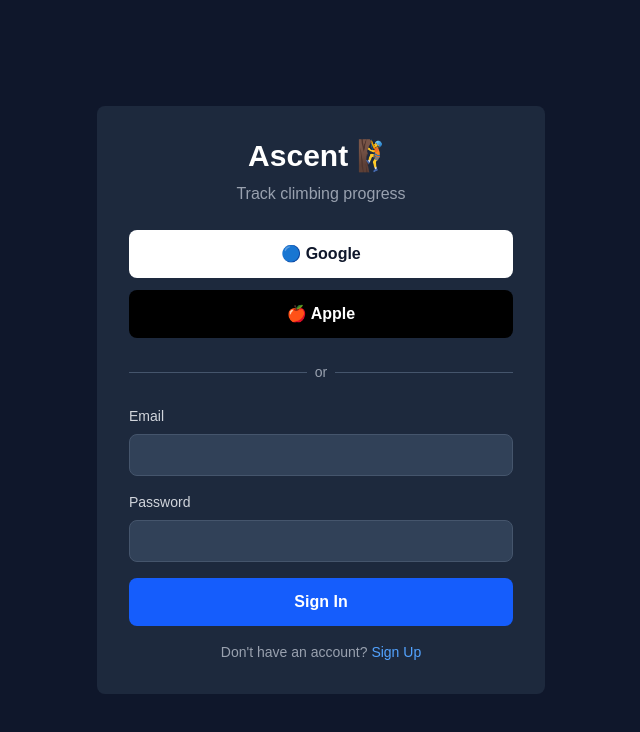
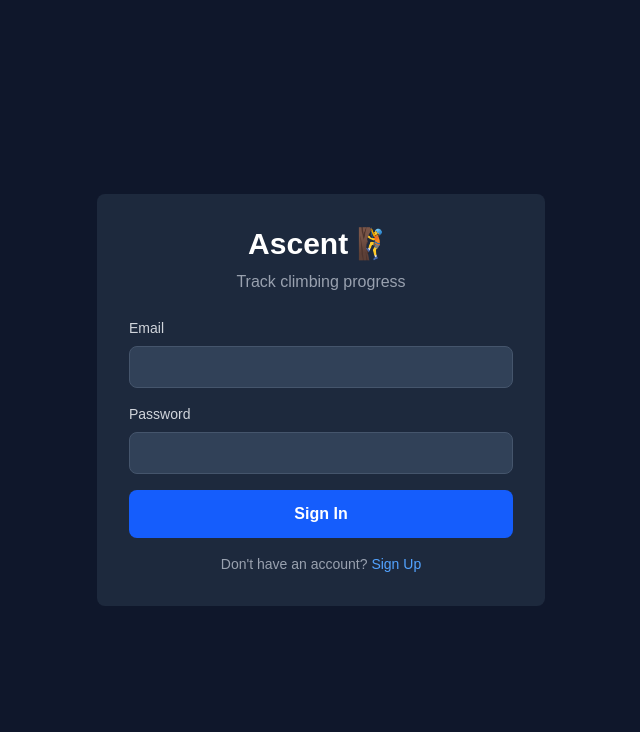
Before and after one commit to alexmyaibot/ascent, a Next.js app: page /login in a window 1280 px wide. Shown: the top 732 px of the page, without its empty margins (319-959 px from the left). Built offline with nearby package versions, Linux system fonts and the light colour scheme; no server answers.

Commit message:
Remove Google and Apple OAuth buttons (email/password only)

```diff
--- a/app/login/page.tsx
+++ b/app/login/page.tsx
@@ -10,11 +10,10 @@
   const [loading, setLoading] = useState(false)
   const [error, setError] = useState('')
   const [isSignUp, setIsSignUp] = useState(false)
-  const [oauthLoading, setOauthLoading] = useState<string | null>(null)
   const router = useRouter()
 
   useEffect(() => {
-    // Listen for OAuth callback
+    // Listen for auth state changes
     const { data: authListener } = supabase.auth.onAuthStateChange(
       async (event, session) => {
         if (event === 'SIGNED_IN' && session) {
@@ -50,23 +49,7 @@
     }
   }
 
-  const handleOAuthSignIn = async (provider: 'google' | 'apple') => {
-    setOauthLoading(provider)
-    setError('')
 
-    try {
-      const { error } = await supabase.auth.signInWithOAuth({
-        provider,
-        options: {
-          redirectTo: `${window.location.origin}/auth/callback`,
-        },
-      })
-      if (error) throw error
-    } catch (err: any) {
-      setError(err.message || `Failed to sign in with ${provider}`)
-      setOauthLoading(null)
-    }
-  }
 
   return (
     <div className="min-h-screen bg-slate-900 flex items-center justify-center">
@@ -74,33 +57,7 @@
         <h1 className="text-3xl font-bold text-white mb-2 text-center">Ascent 🧗</h1>
         <p className="text-gray-400 text-center mb-6">Track climbing progress</p>
 
-        {/* Social Sign In */}
-        <div className="space-y-3 mb-6">
-          <button
-            onClick={() => handleOAuthSignIn('google')}
-            disabled={oauthLoading === 'google'}
-            className="w-full px-4 py-3 bg-white hover:bg-gray-100 disabled:bg-gray-300 text-slate-900 font-bold rounded-lg flex items-center justify-center gap-2"
-          >
-            {oauthLoading === 'google' ? '🔄' : '🔵'} Google
-          </button>
-          <button
-            onClick={() => handleOAuthSignIn('apple')}
-            disabled={oauthLoading === 'apple'}
-            className="w-full px-4 py-3 bg-black hover:bg-gray-900 disabled:bg-gray-700 text-white font-bold rounded-lg flex items-center justify-center gap-2"
-          >
-            {oauthLoading === 'apple' ? '🔄' : '🍎'} Apple
-          </button>
-        </div>
 
-        {/* Divider */}
-        <div className="relative mb-6">
-          <div className="absolute inset-0 flex items-center">
-            <div className="w-full border-t border-slate-600"></div>
-          </div>
-          <div className="relative flex justify-center text-sm">
-            <span className="px-2 bg-slate-800 text-gray-400">or</span>
-          </div>
-        </div>
 
         {/* Email/Password Form */}
         <form onSubmit={handleAuth} className="space-y-4">
```
